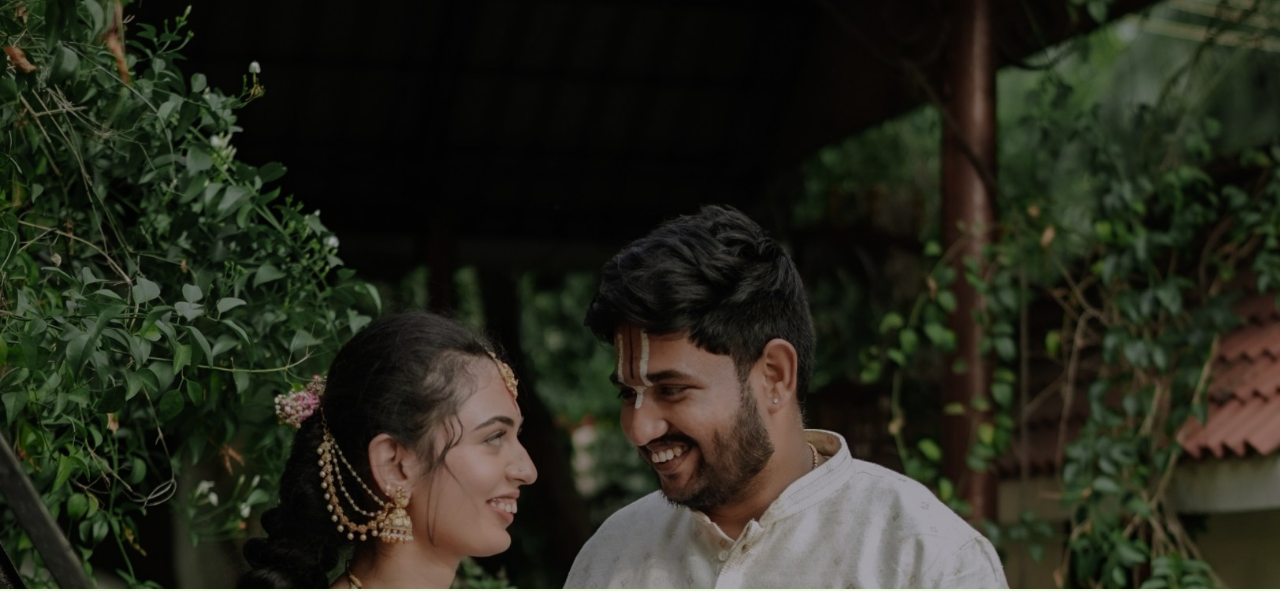
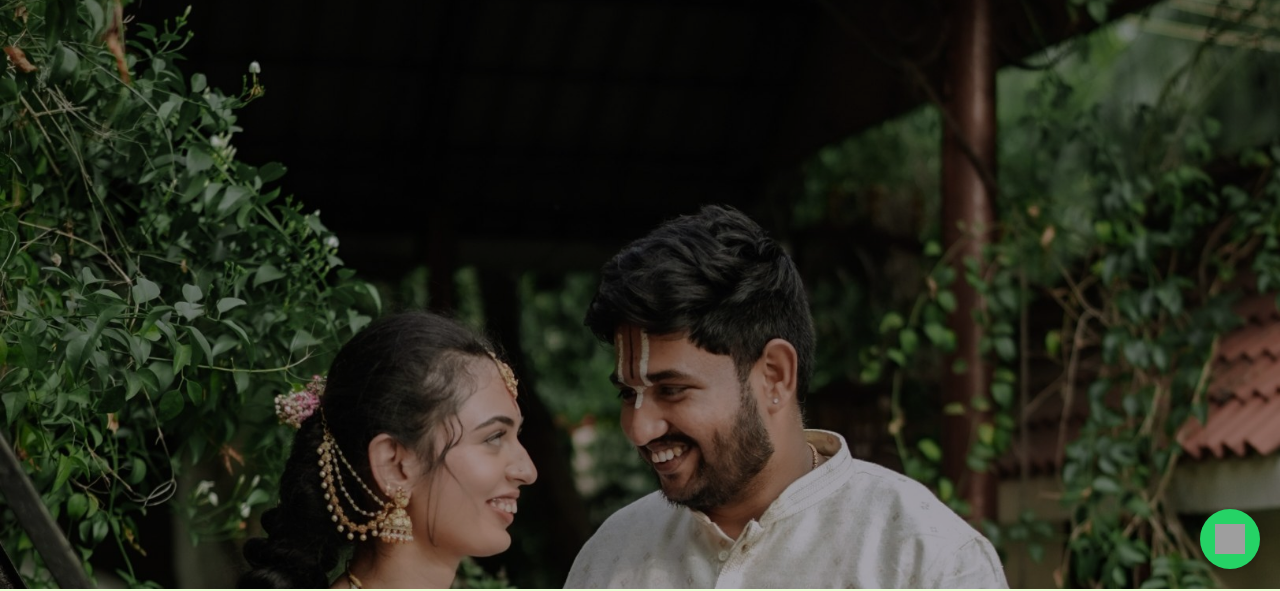
Before and after one commit to aravindwedsamrutha/aravindwedsamrutha.github.io, a plain HTML site: page index.html in a window 1280 px wide. Shown: the part 211-802 px from the top of the page. Drawn offline with Linux system fonts and the light colour scheme; grey boxes are pictures that could not be loaded; a web font is replaced by a local one.

Commit message:
Add whatsapp integration

```diff
--- a/index.html
+++ b/index.html
@@ -189,6 +189,30 @@
             }
         }
 
+        .whatsapp-float {
+            position: fixed;
+            bottom: 20px;
+            right: 20px;
+            width: 60px;
+            height: 60px;
+            background-color: #25D366;
+            color: white;
+            border-radius: 50%;
+            display: flex;
+            align-items: center;
+            justify-content: center;
+            font-size: 28px;
+            text-decoration: none;
+            box-shadow: 0 4px 10px rgba(0, 0, 0, 0.2);
+            z-index: 999;
+            transition: all 0.3s ease;
+        }
+
+        .whatsapp-float:hover {
+            background-color: #1ebe5d;
+            transform: scale(1.1);
+        }
+
         /* SMALL SCREENS */
         @media(max-width:600px) {
             .details {
@@ -200,7 +224,17 @@
             }
         }
     </style>
+    <script>
+        function shareOnWhatsApp() {
+            const url = encodeURIComponent(window.location.href);
+            const text = encodeURIComponent("You're invited to our wedding! 💍 Check details here: ");
+            window.open(`https://wa.me/?text=${text}${url}`, '_blank');
+        }
+    </script>
 </head>
+<a href="#" class="whatsapp-float" onclick="shareOnWhatsApp()">
+    <img src="https://cdn-icons-png.flaticon.com/512/733/733585.png" width="30" height="30">
+</a>
 
 <body>
 
```
